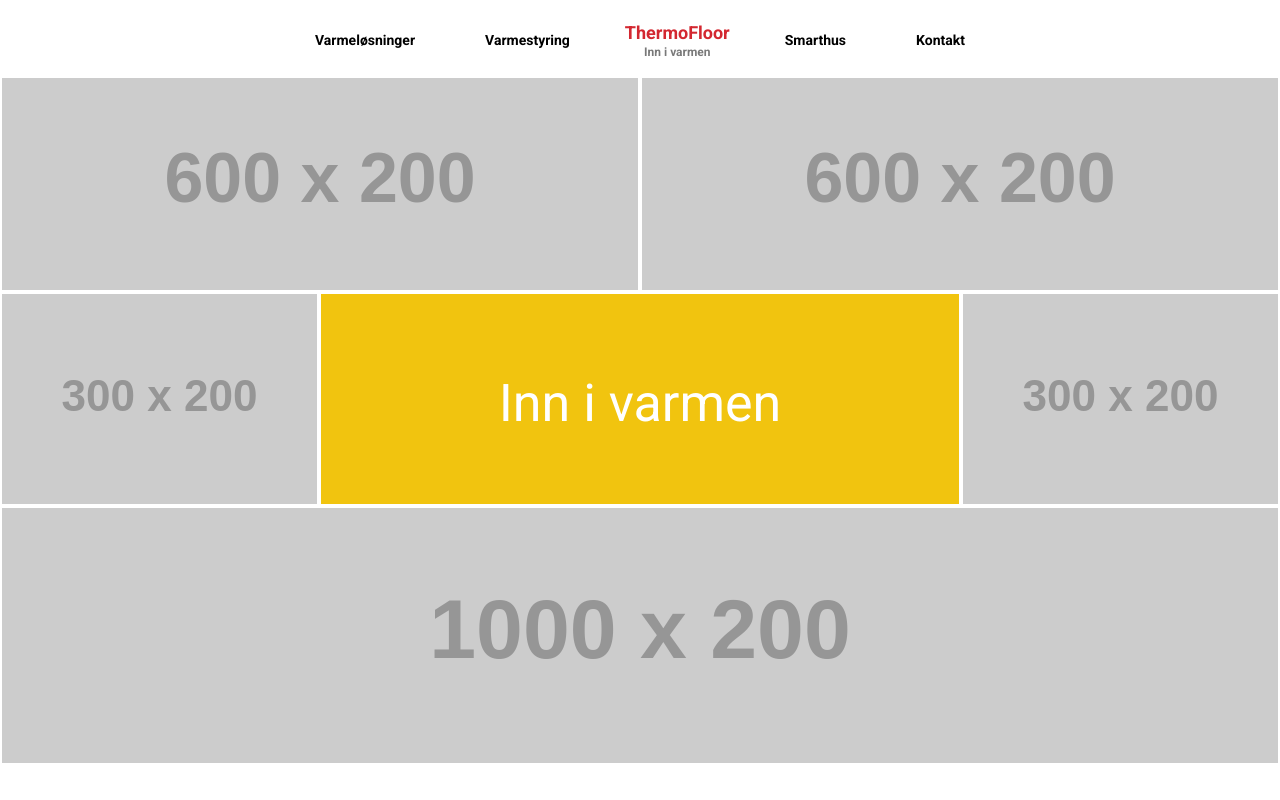
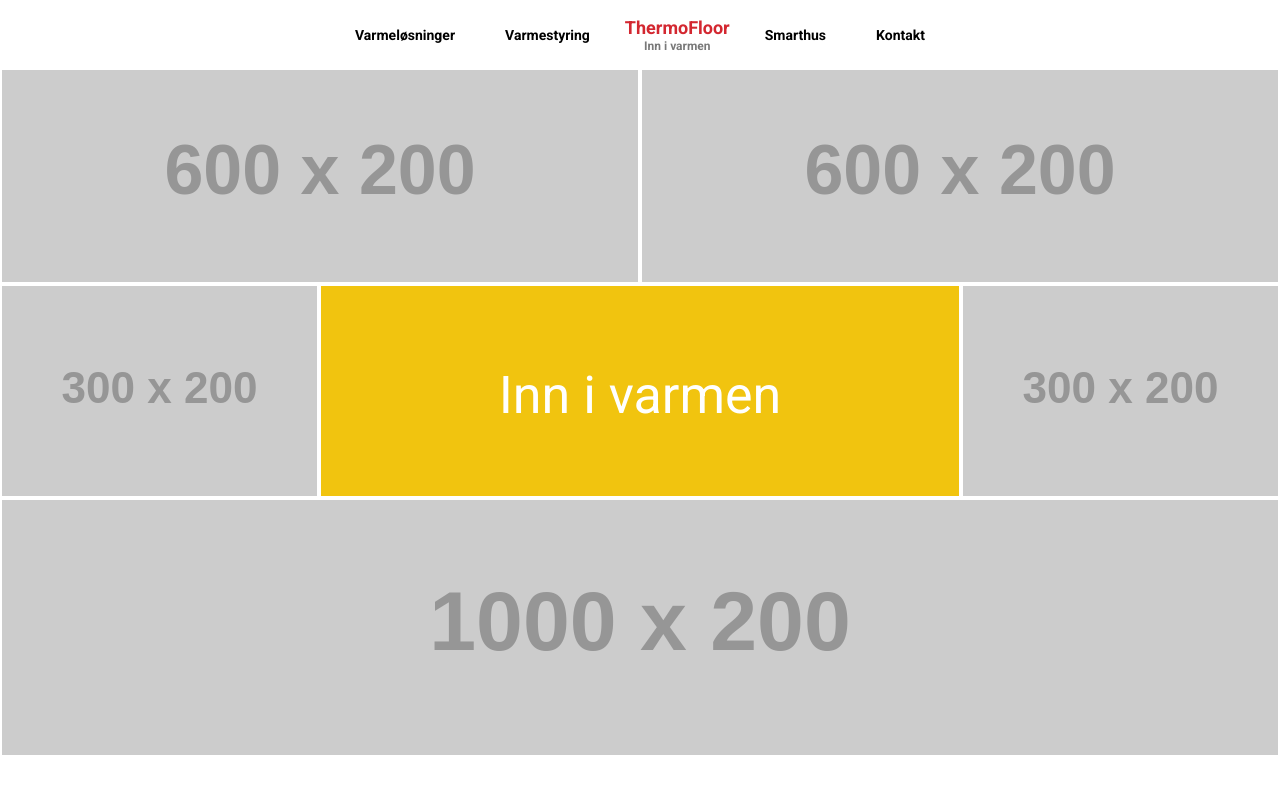
Before and after one commit to Seljehaug/ThermoFloor, a plain HTML site: page index.html in a window 1280 px wide. Drawn offline with nearby package versions, Linux system fonts and the light colour scheme; placeholder pictures from the web are drawn by us.

Commit message:
index navbar update

```diff
--- a/css/styles.sass
+++ b/css/styles.sass
@@ -23,47 +23,88 @@ $light-black: #797979
 body
 	font-family: "Roboto", sans-serif
 
-.nav
-	margin-bottom: -5px
+// .nav
+// 	margin-bottom: -5px
+// 	background-color: $white
+// 	display: flex
+// 	justify-content: center
+// 	align-items: center
+// 	border-bottom: 2px solid $white
+// 	ul
+// 		border: 2px solid $black
+// 		li
+// 			// padding: 10px
+//
+// 	a
+// 		font-weight: 700
+// 		color: $black
+//
+// .nav
+// 	li
+// 		padding: 20px
+// 		&:hover
+// 			// background-color: red
+// 		a:hover
+// 			// background-color: $black
+// 			color: $red
+// 			background-color: $white
+// 			transform: scale(1.1)
+// 			text-decoration: none
+//
+// .logo
+// 	// padding: 5px 20px
+// 	.logo-heading, .logo-subheading
+// 		display: block
+// 	.logo-heading
+// 		color: $red
+// 		font-size: 18px
+// 	.logo-subheading
+// 		color: $light-black
+// 		text-align: center
+// 		font-size: 12px
+// 		margin-top: -2px
+
+
+// Bootstrap navbar stylings
+.navbar
+	margin-left: -15px
+	margin-right: -15px
 	background-color: $white
-	display: flex
-	justify-content: center
-	align-items: center
-	border-bottom: 2px solid $white
-	ul
-		border: 2px solid $black
+	border: none
+	margin-bottom: 0
+	margin-top: 0
+	.navbar-nav
+		display: flex
+		justify-content: center
+		align-items: center
+		width: 100%
 		li
-			// padding: 10px
+			padding: 10px
+			a
+				color: $black
+				font-weight: 700
+				&:hover
+					color: $red
+					background-color: $white
+					transform: scale(1.1)
+					text-decoration: none
+		.logo
+			// padding: 5px 20px
+			a
+				text-decoration: none
+			.logo-heading, .logo-subheading
+				display: block
+			.logo-heading
+				color: $red
+				font-size: 18px
+			.logo-subheading
+				color: $light-black
+				text-align: center
+				font-size: 12px
+				margin-top: -2px
 
-	a
-		font-weight: 700
-		color: $black
 
-.nav
-	li
-		padding: 20px
-		&:hover
-			// background-color: red
-		a:hover
-			// background-color: $black
-			color: $red
-			background-color: $white
-			transform: scale(1.1)
-			text-decoration: none
-
-.logo
-	// padding: 5px 20px
-	.logo-heading, .logo-subheading
-		display: block
-	.logo-heading
-		color: $red
-		font-size: 18px
-	.logo-subheading
-		color: $light-black
-		text-align: center
-		font-size: 12px
-		margin-top: -2px
-
+// End of bootstrap navbar stylings
 img
 	width: 100%
 	border: 2px solid $white
@@ -73,6 +114,8 @@ img
 
 .center-row
 	display: flex
+	// [class*="col-"]
+	// 	display: flex
 	.center-tile
 		display: flex
 		justify-content: center
--- a/index.html
+++ b/index.html
@@ -17,19 +17,29 @@
   </head>
   <body>
     <div class="container-fluid">
-      <div class="row">
-        <div class="col-xs-12">
-          <ul class="nav">
-            <li class="active" role="presentation"><a href="#">Varmeløsninger</a></li>
-            <li role="presentation"><a href="#">Varmestyring</a></li>
-            <li role="presentation">
-              <div class="logo"><a><span class="logo-heading">ThermoFloor</span><span class="logo-subheading">Inn i varmen </span></a></div>
-            </li>
-            <li role="presentation"><a href="#">Smarthus</a></li>
-            <li role="presentation"><a href="#">Kontakt </a></li>
-          </ul>
+      <!-- MY OWN NAV-->
+      <!-- CUSTOM NAV-->
+      <!-- Bootstrap nav-->
+      <nav class="navbar navbar-default">
+        <div class="container-fluid">
+          <div class="navbar-header">
+            <!-- Button for toggling menu on mobile-->
+            <button class="navbar-toggle collapsed" type="button" data-toggle="collapse" data-target="#bs-example-navbar-collapse-1" aria-expanded="false"><span class="sr-only">Toggle navigation</span><span class="icon-bar"></span><span class="icon-bar"></span><span class="icon-bar"></span></button>
+          </div>
+          <!-- The menu itself -->
+          <div class="collapse navbar-collapse" id="bs-example-navbar-collapse-1">
+            <ul class="nav navbar-nav">
+              <li><a href="#">Varmeløsninger</a></li>
+              <li><a href="#">Varmestyring</a></li>
+              <li role="presentation">
+                <div class="logo"><a href="#"><span class="logo-heading">ThermoFloor</span><span class="logo-subheading">Inn i varmen </span></a></div>
+              </li>
+              <li><a href="#">Smarthus</a></li>
+              <li><a href="#">Kontakt</a></li>
+            </ul>
+          </div>
         </div>
-      </div>
+      </nav>
       <div class="row">
         <div class="col-md-6"><img class="img-responsive top-img" src="http://placehold.it/600x200/2ecc71/fff" alt="Placeholder image"></div>
         <div class="col-md-6"><img class="img-responsive top-img" src="http://placehold.it/600x200/3498db/fff" alt="Placeholder image"></div>
@@ -44,6 +54,7 @@
       <div class="row">
         <div class="col-md-12"><img class="img-responsive" src="http://placehold.it/1000x200/c4004d/fff" alt="Placeholder image"></div>
       </div>
+      <div class="row"></div>
     </div>
   </body>
 </html>
```
Also changed, not shown: css/styles.css, 1 other file.
